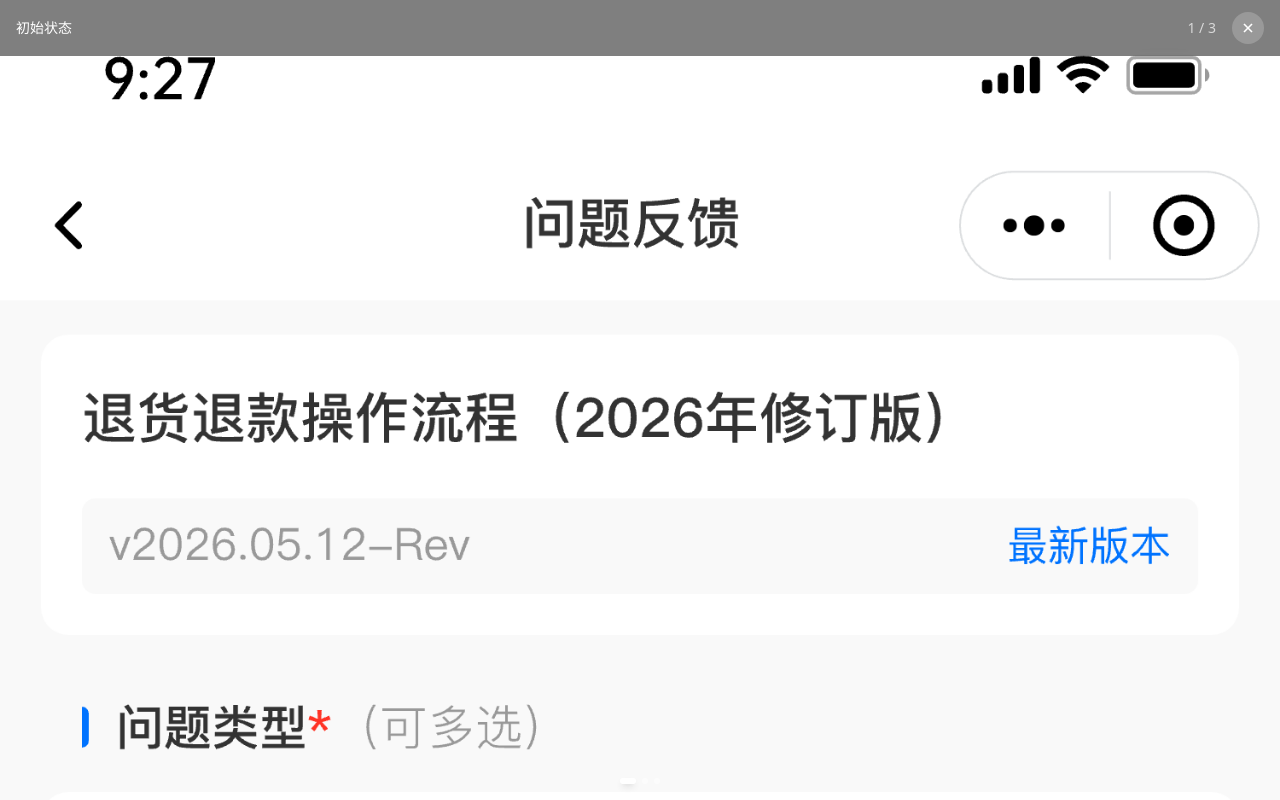
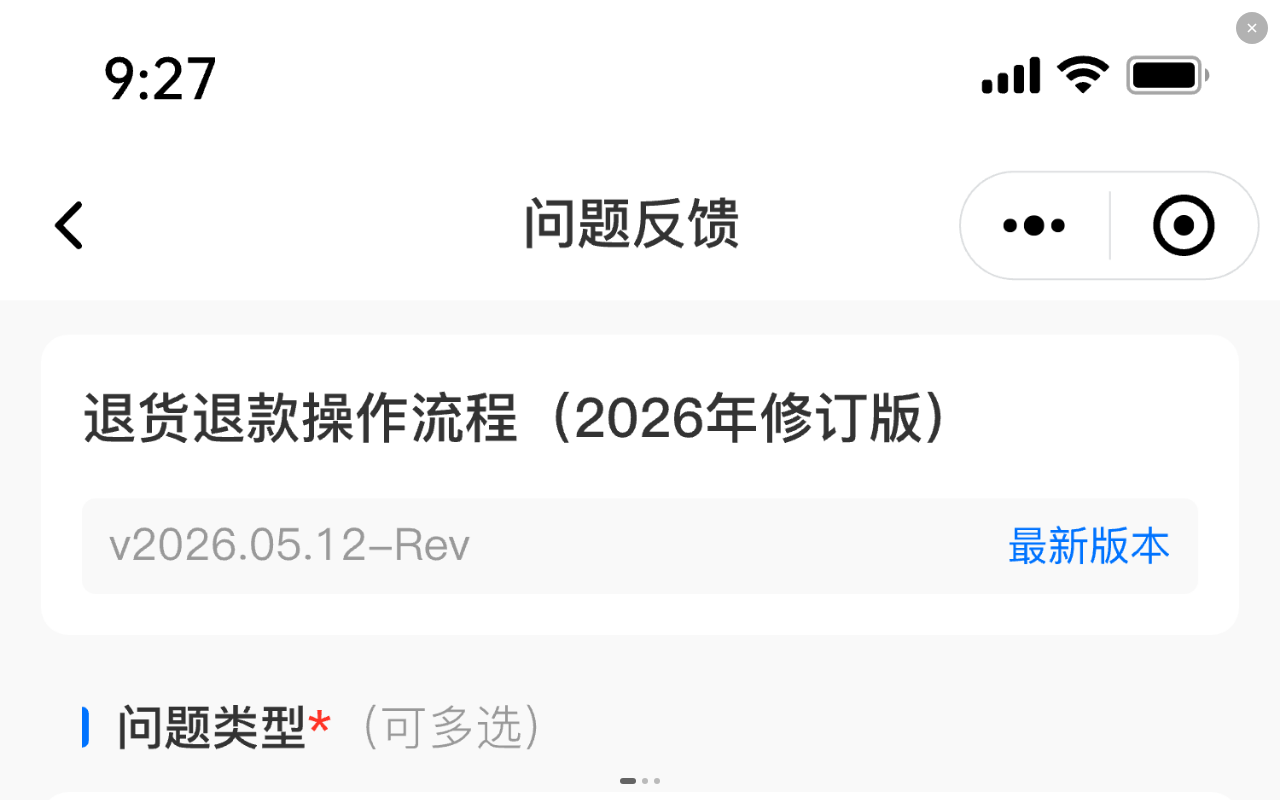
Before and after one commit to heiyesheji/demo, a Next.js app: page /demo/feedback in a window 1280 px wide. Both pictures are taken after a click on the button "初始状态". Shown: the top 800 px of the page. Built offline with nearby package versions, Linux system fonts and the light colour scheme.

Commit message:
feat: remove top bar, keep only close button overlay

```diff
--- a/components/ImageViewer.tsx
+++ b/components/ImageViewer.tsx
@@ -21,7 +21,6 @@ export default function ImageViewer({ images, initialIndex, onClose }: ImageView
 
   useEffect(() => {
     document.body.style.overflow = "hidden";
-    // 3秒后自动隐藏UI
     hideTimer.current = setTimeout(() => setShowUI(false), 3000);
     return () => {
       document.body.style.overflow = "";
@@ -29,7 +28,6 @@ export default function ImageViewer({ images, initialIndex, onClose }: ImageView
     };
   }, []);
 
-  // 切换图片时滚回顶部
   useEffect(() => {
     if (scrollRef.current) scrollRef.current.scrollTop = 0;
   }, [currentIndex]);
@@ -77,7 +75,6 @@ export default function ImageViewer({ images, initialIndex, onClose }: ImageView
     }
   };
 
-  // 点击切换 UI 显示/隐藏
   const handleTap = () => {
     if (showUI) {
       setShowUI(false);
@@ -101,24 +98,16 @@ export default function ImageViewer({ images, initialIndex, onClose }: ImageView
 
   return (
     <div className="fixed inset-0 z-50 bg-white flex flex-col">
-      {/* 顶部浮层（点击后临时出现） */}
-      <div
-        className="absolute top-0 left-0 right-0 z-10 flex items-center justify-between px-4 py-3 bg-black/50 backdrop-blur-sm transition-opacity duration-300"
+      {/* 右上角关闭按钮 */}
+      <button
+        onClick={onClose}
+        className="absolute top-3 right-3 z-10 w-8 h-8 flex items-center justify-center rounded-full bg-black/30 text-white transition-opacity duration-300"
         style={{ opacity: showUI ? 1 : 0, pointerEvents: showUI ? "auto" : "none" }}
       >
-        <span className="text-white text-sm font-medium truncate max-w-[200px]">{current.title}</span>
-        <div className="flex items-center gap-4">
-          <span className="text-white/70 text-sm">{currentIndex + 1} / {images.length}</span>
-          <button
-            onClick={onClose}
-            className="text-white w-8 h-8 flex items-center justify-center rounded-full bg-white/20 active:bg-white/40"
-          >
-            <svg width="16" height="16" viewBox="0 0 24 24" fill="none" stroke="currentColor" strokeWidth="2.5">
-              <line x1="18" y1="6" x2="6" y2="18" /><line x1="6" y1="6" x2="18" y2="18" />
-            </svg>
-          </button>
-        </div>
-      </div>
+        <svg width="16" height="16" viewBox="0 0 24 24" fill="none" stroke="currentColor" strokeWidth="2.5">
+          <line x1="18" y1="6" x2="6" y2="18" /><line x1="6" y1="6" x2="18" y2="18" />
+        </svg>
+      </button>
 
       {/* 图片区域 */}
       <div
@@ -144,7 +133,7 @@ export default function ImageViewer({ images, initialIndex, onClose }: ImageView
         />
       </div>
 
-      {/* 底部浮层指示点 */}
+      {/* 底部指示点 */}
       {images.length > 1 && (
         <div
           className="absolute bottom-4 left-0 right-0 z-10 flex justify-center gap-1.5 transition-opacity duration-300"
@@ -154,7 +143,7 @@ export default function ImageViewer({ images, initialIndex, onClose }: ImageView
             <button
               key={i}
               onClick={(e) => { e.stopPropagation(); goTo(i); }}
-              className={`h-1.5 rounded-full transition-all ${i === currentIndex ? "bg-white w-4 shadow-md" : "bg-white/50 w-1.5"}`}
+              className={`h-1.5 rounded-full transition-all ${i === currentIndex ? "bg-black/60 w-4" : "bg-black/25 w-1.5"}`}
             />
           ))}
         </div>
```
